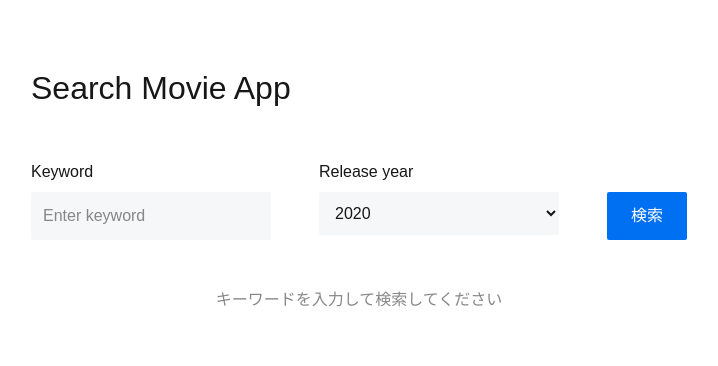
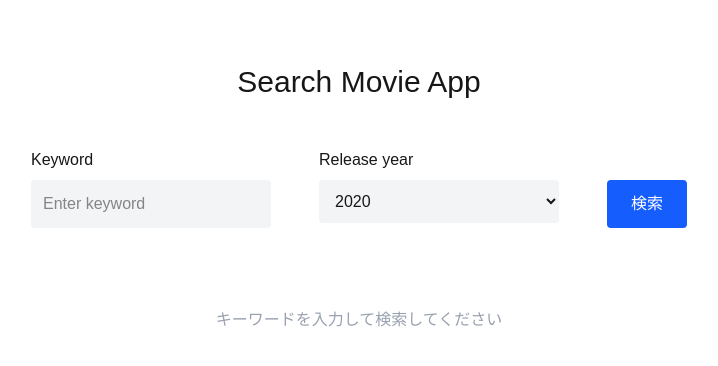
Before and after one commit to yyuzzuno/movies, a Next.js app: page / in a window 1280 px wide. Shown: the top 366 px of the page, without its empty margins (281-999 px from the left). Built offline with nearby package versions, Linux system fonts and the light colour scheme.

Commit message:
tailwindcssに書き換え

```diff
--- a/src/app/Summary.tsx
+++ b/src/app/Summary.tsx
@@ -37,44 +37,22 @@ export const Summary = ({
   genres,
 }: MovieProps) => {
   return (
-    <div
-      style={{
-        display: "flex",
-        flexDirection: "column",
-        gap: "8px",
-        fontSize: "1.2rem",
-        fontWeight: 400,
-      }}
-    >
+    <div className="flex flex-col gap-2 text-[1.2rem] font-normal">
       <Image
         alt={`${title}のサムネイル`}
         width={249}
         height={329}
         src={`/img${thumbnail_path}`}
-        style={{
-          borderRadius: "4px",
-        }}
+        className="rounded"
       />
       <span>{title}</span>
       <span>{release_date}</span>
-      <div
-        style={{
-          display: "flex",
-          gap: "8px",
-          flexWrap: "wrap",
-          marginTop: "8px",
-        }}
-      >
+      <div className="flex gap-2 flex-wrap mt-2">
         {genres.map((genre) => (
           <span
             key={genre}
-            style={{
-              background: genreColorRecord[genre],
-              color: "#fff",
-              padding: "4px 8px",
-              borderRadius: "4px",
-              fontSize: "0.8rem",
-            }}
+            className="text-white px-2 py-1 rounded text-xs"
+            style={{ background: genreColorRecord[genre] }}
           >
             {genre}
           </span>
--- a/src/app/page.tsx
+++ b/src/app/page.tsx
@@ -59,67 +59,30 @@ const Searcher = () => {
   }, [setParams]);
 
   return (
-    <div
-      style={{
-        margin: "64px 0px",
-        minHeight: "100vh",
-        background: "#fff",
-        justifySelf: "center",
-      }}
-    >
-      <h1 style={{ fontSize: "2rem", fontWeight: 400, marginBottom: "48px" }}>
-        Search Movie App
-      </h1>
-      <div
-        style={{
-          display: "flex",
-          gap: "48px",
-          marginBottom: "48px",
-        }}
-      >
-        <div
-          style={{ display: "flex", flexDirection: "column", width: "240px" }}
-        >
-          <label
-            htmlFor="keyword"
-            style={{ marginBottom: "8px", fontSize: "1rem" }}
-          >
+    <div className="min-h-screen bg-white flex flex-col items-center py-16">
+      <h1 className="text-3xl font-normal mb-12">Search Movie App</h1>
+      <div className="flex gap-12 mb-12">
+        <div className="flex flex-col w-60">
+          <label htmlFor="keyword" className="mb-2 text-base">
             Keyword
           </label>
           <input
             ref={keyword}
             id="keyword"
             type="text"
-            style={{
-              padding: "12px",
-              border: "none",
-              background: "#f5f7f8",
-              borderRadius: "2px",
-              fontSize: "1rem",
-            }}
+            className="p-3 bg-gray-100 rounded text-base border-none outline-none"
             placeholder="Enter keyword"
           />
         </div>
-        <div
-          style={{ display: "flex", flexDirection: "column", width: "240px" }}
-        >
-          <label
-            htmlFor="year"
-            style={{ marginBottom: "8px", fontSize: "1rem" }}
-          >
+        <div className="flex flex-col w-60">
+          <label htmlFor="year" className="mb-2 text-base">
             Release year
           </label>
           <select
             id="year"
             ref={year}
             defaultValue="2020"
-            style={{
-              padding: "12px",
-              border: "none",
-              background: "#f5f7f8",
-              borderRadius: "2px",
-              fontSize: "1rem",
-            }}
+            className="p-3 bg-gray-100 rounded text-base border-none outline-none"
           >
             {years.map((y) => (
               <option key={y} value={y}>
@@ -130,39 +93,21 @@ const Searcher = () => {
         </div>
         <button
           onClick={handleSearch}
-          style={{
-            padding: "12px 24px",
-            background: "#0070f3",
-            color: "#fff",
-            border: "none",
-            borderRadius: "2px",
-            fontSize: "1rem",
-            height: "48px",
-            alignSelf: "flex-end",
-            cursor: "pointer",
-          }}
+          className="px-6 py-3 bg-blue-600 text-white rounded text-base h-12 self-end hover:bg-blue-700 transition"
         >
           検索
         </button>
       </div>
       {/* 検索前 */}
       {params === null && (
-        <div style={{ margin: "32px 0", textAlign: "center", color: "#888" }}>
+        <div className="my-8 text-center text-gray-400">
           キーワードを入力して検索してください
         </div>
       )}
       {/* 検索後・0件 */}
       {data !== undefined && data.pages[0].length !== 0 ? (
         <div>
-          <div
-            style={{
-              display: "grid",
-              gridTemplateColumns: "repeat(4, 1fr)",
-              gap: "32px",
-              maxWidth: "1200px",
-              marginBottom: "48px",
-            }}
-          >
+          <div className="grid grid-cols-4 gap-8 max-w-5xl mb-12">
             {data.pages.flat().map((movie) => (
               <Summary
                 key={JSON.stringify(movie)}
@@ -173,20 +118,11 @@ const Searcher = () => {
               />
             ))}
           </div>
-
           {hasNextPage && (
-            <div style={{ display: "flex", justifyContent: "center" }}>
+            <div className="flex justify-center">
               <button
                 onClick={() => fetchNextPage()}
-                style={{
-                  padding: "20px 0",
-                  width: "280px",
-                  background: "#f5f7f8",
-                  border: "none",
-                  borderRadius: "2px",
-                  fontSize: "1.1rem",
-                  cursor: "pointer",
-                }}
+                className="py-5 w-72 bg-gray-100 rounded text-lg hover:bg-gray-200 transition"
               >
                 More Read
               </button>
@@ -196,7 +132,7 @@ const Searcher = () => {
       ) : (
         enabled &&
         !isFetching && (
-          <div style={{ margin: "32px 0", textAlign: "center", color: "#888" }}>
+          <div className="my-8 text-center text-gray-400">
             該当する映画がありませんでした
           </div>
         )
```
